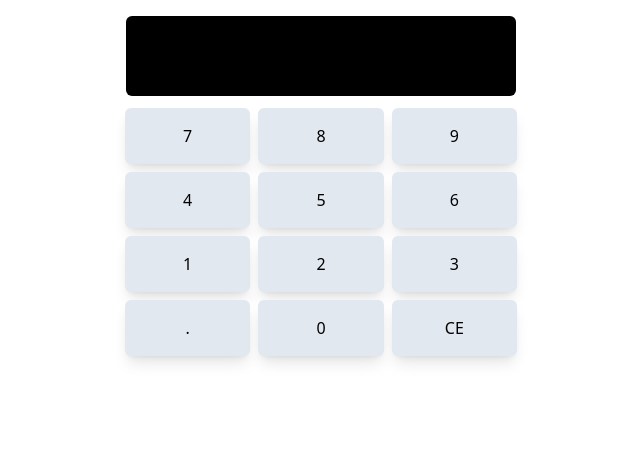
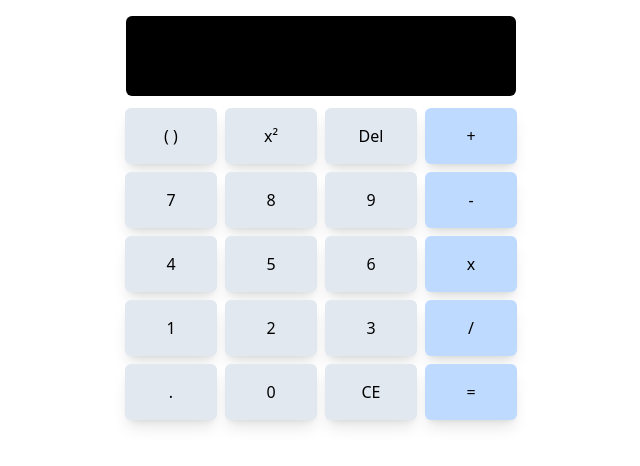
Before and after one commit to Ben-Cor/ITOnlineJSTasks, a website built with Vite: page basic-calc/index.html in a window 1280 px wide. Shown: the whole page, without its empty margins (319-959 px from the left). Built offline with nearby package versions, Linux system fonts and the light colour scheme.

Commit message:
buttons finalised for calc

```diff
--- a/basic-calc/index.html
+++ b/basic-calc/index.html
@@ -8,22 +8,30 @@
   </head>
   <body>
     <div id="calcContainer" class="flex flex-col items-center justify-center w-full mt-4">
-      <div id="calcScreenContainer" class="w-[390px] bg-black text-slate-200 h-[80px] rounded-md">
-        <p id="calcScreen"></p>
-      </div>
-      <div id="calcButtons" class="grid grid-cols-3 w-[400px] mt-2">
+      <div id="calcButtons" class="grid grid-cols-4 w-[400px]">
+        <div id="calcScreenContainer" class="w-[390px] mx-[5px] bg-black text-slate-200 h-[80px] rounded-md col-span-full mb-2">
+          <p id="calcScreen"></p>
+        </div>
+        <button class="p-4 bg-slate-200 m-1 shadow-lg rounded-md">( )</button>
+        <button class="p-4 bg-slate-200 m-1 shadow-lg rounded-md">x&sup2;</button>
+        <button class="p-4 bg-slate-200 m-1 shadow-lg rounded-md">Del</button>
+        <button class="p-4 bg-blue-200 m-1 shadow-lg rounded-md">+</button>
         <button class="p-4 bg-slate-200 m-1 shadow-lg rounded-md">7</button>
         <button class="p-4 bg-slate-200 m-1 shadow-lg rounded-md">8</button>
         <button class="p-4 bg-slate-200 m-1 shadow-lg rounded-md">9</button>
+        <button class="p-4 bg-blue-200 m-1 shadow-lg rounded-md">-</button>
         <button class="p-4 bg-slate-200 m-1 shadow-lg rounded-md">4</button>
         <button class="p-4 bg-slate-200 m-1 shadow-lg rounded-md">5</button>
         <button class="p-4 bg-slate-200 m-1 shadow-lg rounded-md">6</button>
+        <button class="p-4 bg-blue-200 m-1 shadow-lg rounded-md">x</button>
         <button class="p-4 bg-slate-200 m-1 shadow-lg rounded-md">1</button>
         <button class="p-4 bg-slate-200 m-1 shadow-lg rounded-md">2</button>
         <button class="p-4 bg-slate-200 m-1 shadow-lg rounded-md">3</button>
+        <button class="p-4 bg-blue-200 m-1 shadow-lg rounded-md">/</button>
         <button class="p-4 bg-slate-200 m-1 shadow-lg rounded-md">.</button>
         <button class="p-4 bg-slate-200 m-1 shadow-lg rounded-md">0</button>
         <button class="p-4 bg-slate-200 m-1 shadow-lg rounded-md">CE</button>
+        <button class="p-4 bg-blue-200 m-1 shadow-lg rounded-md">=</button>
       </div>
     </div>
   </body>
```
